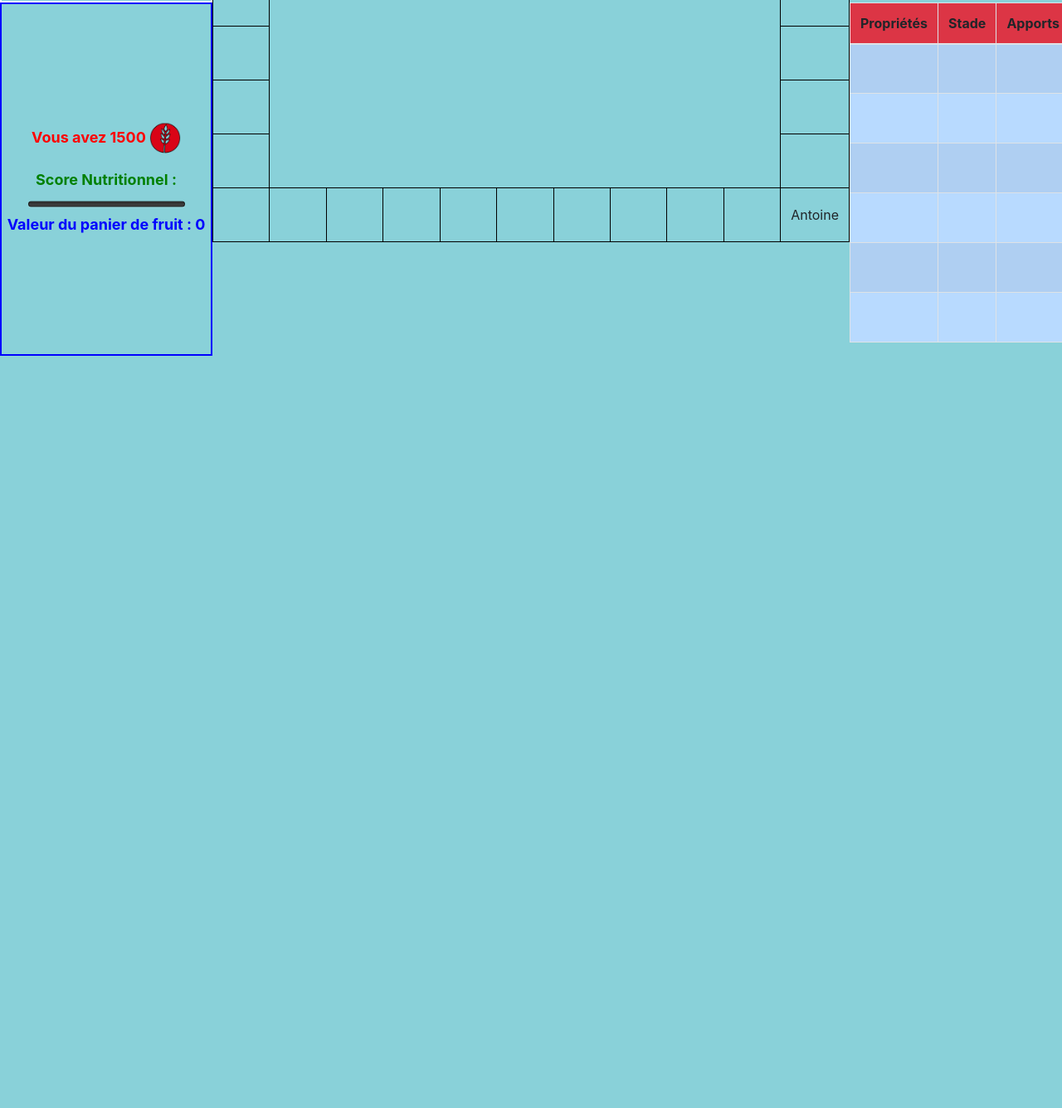
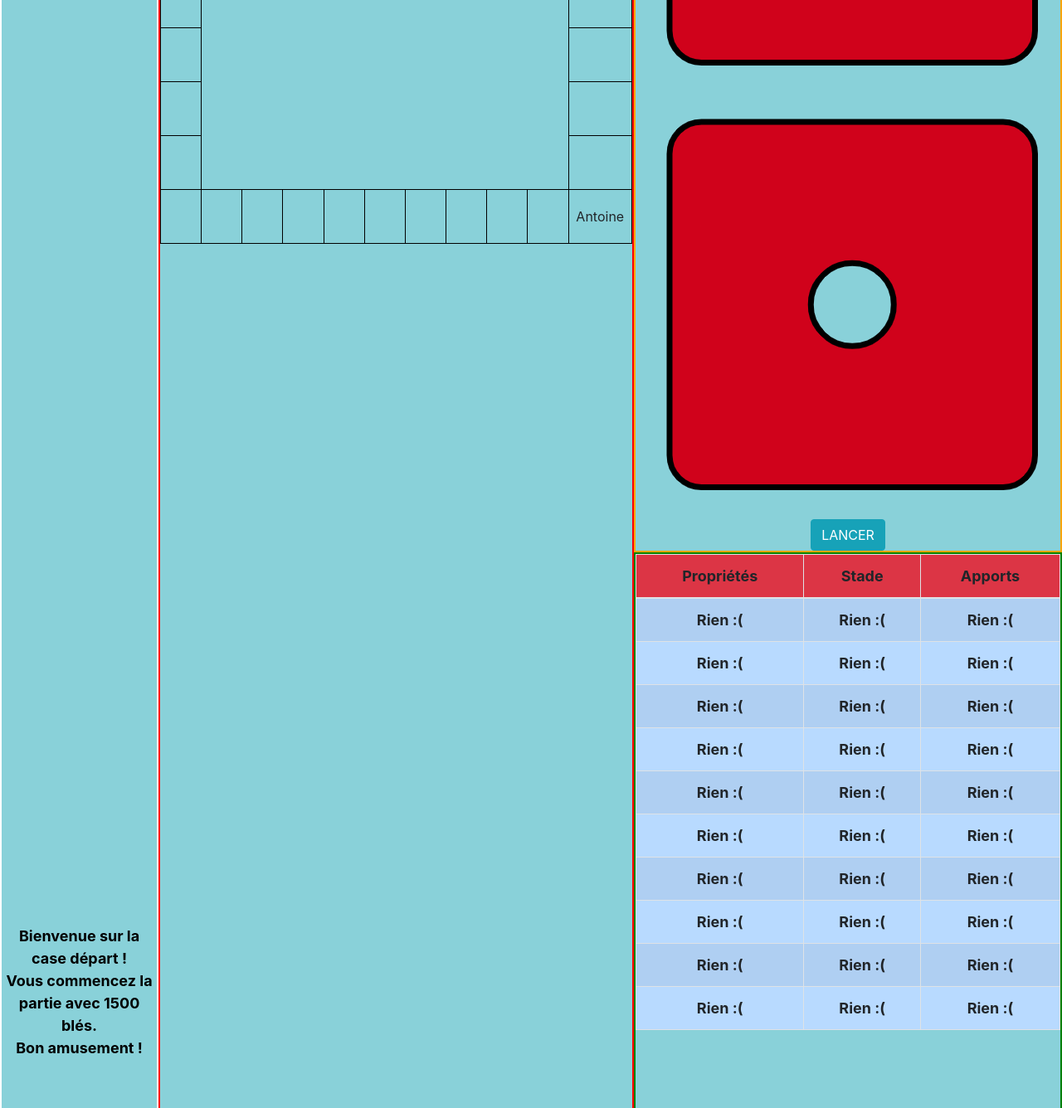
Before and after one commit to corentindessenne/CIRious-Games-2021, a website: page Front/html/game.html in a window 1280 px wide. Shown: the part 424-1760 px from the top of the page at 83% size. Before the commit the page ends 853 px from the top, so only its background shows below. Drawn offline with nearby package versions, Linux system fonts and the light colour scheme.

Commit message:
Positions, new dice & cool stuff

```diff
--- a/Front/css/game.css
+++ b/Front/css/game.css
@@ -2,28 +2,30 @@
     background: #89D1D9;
     display: grid;
 	grid-template-columns: repeat(5, 1fr);
-	grid-template-rows: repeat(4, 1fr);
+	grid-template-rows: repeat(4, 1fr);/* Creates 4 Rows, each of 1 frame*/
     text-align: center;
 }
 
 /*Placement*/
 #topLeftBox{
-    grid-area: 1 / 1 / 3 / 2;
+    grid-area: 1 / 1 / 4 / 2;
 }
 #bottomLeftBox{
-    grid-area: 3 / 1 / 5 / 2; /* row start / column start / row end / column end*/
+    grid-area: 4 / 1 / 5 / 2; /* row start / column start / row end / column end*/
 }
-
 
 #game{
     grid-area: 1 / 2 / 5 / 5;
+    border: solid 2px red;
 }
 
-#dice{
+#topRightBox{
     grid-area: 1 / 5 / 2 / 6;
+    border: solid 2px orange;
 }
-#myPropriety{
-    grid-area: 3 / 5 / 5 / 6;
+#bottomRightBox{
+    grid-area: 2 / 5 / 5 / 6;
+    border: solid 2px green;
 }
 
 /*Visual*/
@@ -40,23 +42,6 @@
     width: 90px;
     height: 65px;
 }
-
-/*Propriety Tab*/
-/*#propriety{
-    display: block;
-    border: solid 1px black;
-    width: 100%;
-}*/
-#propriety td{
-    height: 60px;
-}
-/*
-#propriety td{
-    border: solid 1px black;
-	box-sizing: border-box;
-	vertical-align: middle;
-	text-align: center;
-}*/
 
 /*Cards On left Top Side*/
 #topLeftBox{
@@ -253,6 +238,18 @@
 
 /*Game in the middle*/
 
-/*Actions in the top fight corner*/
+/*Actions in the top right corner*/
+#topRightBox{
 
+}
 /*Propriety Tab in the Bottom right corner*/
+#bottomRightBox{
+    font-weight: bold;
+    font-size: 18px;
+}
+#bottomRightBox table{
+    width: 100%;
+    height: 100%;
+}
+#bottomRightBox table th{
+}
--- a/Front/html/game.html
+++ b/Front/html/game.html
@@ -215,14 +215,15 @@
 
     <!--Third Part-->
     <!--Propriety Tab & Game Info-->
+    <div id="topRightBox">
         <div id="dice">
+            <div id="turnDiv">
                 C'est au tour de <span id="playerName"></span>
-        <br>
+            </div>
+            <div id="diceDiv">
                 <span id="dice1"></span> <span id="dice2"></span>
-        <br>Somme : <span id="diceSum">2</span>
                 <br><button type="button" id="rollDice" class="btn btn-info">LANCER</button>
-        <br>
-        <br>
+            </div>
             <div id="actionButtons">
                 <button type="button" id="buy" class="btn btn-success">Acheter</button>
                 <button type="button" id="redeem" class="btn btn-success">Racheter</button>
@@ -238,6 +239,9 @@
             </div>
             <span id="jailStatus"></span>
         </div>
+    </div>
+
+    <div id="bottomRightBox">
         <div id="myPropriety" style="overflow-x:auto;">
             <table id="propriety" class="table table-hover table-bordered table-striped table-primary">
                 <!--Titles-->
@@ -280,8 +284,29 @@
                     <td></td>
                     <td></td>
                 </tr>
+                <tr>
+                    <td></td>
+                    <td></td>
+                    <td></td>
+                </tr>
+                <tr>
+                    <td></td>
+                    <td></td>
+                    <td></td>
+                </tr>
+                <tr>
+                    <td></td>
+                    <td></td>
+                    <td></td>
+                </tr>
+                <tr>
+                    <td></td>
+                    <td></td>
+                    <td></td>
+                </tr>
                 </tbody>
             </table>
+        </div>
     </div>
 
     <script type="text/javascript" src="../js/gameTest.js"></script>
--- a/Front/js/view.js
+++ b/Front/js/view.js
@@ -89,7 +89,6 @@
         //HTML Elements we will change
         let dice1Value = document.getElementById('dice1');
         let dice2Value = document.getElementById('dice2');
-        let diceSum = document.getElementById('diceSum');
 
         //Remove old Img
         if (dice1Value.children[0] !== undefined) {
@@ -102,12 +101,11 @@
         //Img
         let img = document.createElement('img');
         let img2 = document.createElement('img');
-        img.src = "../assets/img/e" + (this.game.dice1) + ".png";
-        img2.src = "../assets/img/e" + (this.game.dice2) + ".png";
+        img.src = "../assets/img/dice/dice-six-faces-" + (this.game.dice1) + ".png";
+        img2.src = "../assets/img/dice/dice-six-faces-" + (this.game.dice2) + ".png";
         //Insert it
         dice1Value.appendChild(img);
         dice2Value.appendChild(img2);
-        diceSum.innerText = this.game.dice1 + this.game.dice2;
         return true;
     }
     displayMoney() {
@@ -131,10 +129,10 @@
         let proprietyTab = document.getElementById('propriety');
         //Delete old infos
         let line = 1;
-        for (let i = 1; i <= 6; i++) {
-            proprietyTab.rows[i].cells[0].innerText = "";
-            proprietyTab.rows[i].cells[1].innerText = "";
-            proprietyTab.rows[i].cells[2].innerText = "";
+        for (let i = 1; i <= 10; i++) {
+            proprietyTab.rows[i].cells[0].innerText = "Rien :(";
+            proprietyTab.rows[i].cells[1].innerText = "Rien :(";
+            proprietyTab.rows[i].cells[2].innerText = "Rien :(";
         }
 
         //Add new infos
@@ -143,7 +141,7 @@
                 if (line > 10) {
                     proprietyTab.insertRow(line);
                     for (let cpt = 0; cpt < 3; cpt++) {
-                        proprietyTab.rows[ligne].insertCell(cpt);
+                        proprietyTab.rows[line].insertCell(cpt);
                     }
                 }
                 proprietyTab.rows[line].cells[0].innerText = this.game.playerOrder[this.game.orderIndex].myPropriety[i].name;
@@ -165,7 +163,6 @@
 
         return true;
     }
-
     upgradeButtons(request) {
         this.actionButtons("disable");
 
@@ -180,7 +177,6 @@
 
         return true;
     }
-
     displayJailStatus() {
         let jailText = document.getElementById('jailStatus');
         if (this.game.playerOrder[this.game.orderIndex].isJailed) {
@@ -190,7 +186,6 @@
         jailText.innerText = "";
         return true;
     }
-
     displayBoxInfos(box, order) {
         //Before displaying, we clear every span & div
         let boxType = document.getElementById('boxType');
@@ -264,7 +259,7 @@
                         });
                         validDiv.appendChild(validBtn);
                     }
-                    globalDiv.style.backgroundImage = "url('../assets/img/cards/question_front.png')";
+                    globalDiv.style.backgroundImage = "url('../assets/img/cards/question_front_v2.png')";
                     break;
                 case"chance":
                     content = this.game.board.chTab[this.game.chIndex].string;
@@ -274,11 +269,11 @@
                 case"start":
                     type = "Case spéciale";
                     content = "Passez par là pour obtenir 200 blés !";
-                    globalDiv.style.backgroundImage = "url('../assets/img/game/Case_depart.png')";
+                    globalDiv.style.backgroundImage = "url('../assets/img/game/start_temp.png')";
                     break;
                 case"visitPrison":
                     type = "Case spéciale";
-                    content = "Si vous n'êtes pas emprisonné, c'est cool !";
+                    content = "Si vous n'êtes pas emprisonné, vous pouvez narguez ceux qui le sont !";
                     globalDiv.style.backgroundImage = "url('../assets/img/cards/communaute_front.png')";
                     break;
                 case"getStockedBasket":
```
Also changed, not shown: Front/assets/img/dice/dice-six-faces-1.png (renamed from Front/assets/img/dice/dice-six-faces-one.png), Front/assets/img/dice/dice-six-faces-2.png (renamed from Front/assets/img/dice/dice-six-faces-two.png), Front/assets/img/dice/dice-six-faces-3.png (renamed from Front/assets/img/dice/dice-six-faces-three.png), Front/assets/img/dice/dice-six-faces-4.png (renamed from Front/assets/img/dice/dice-six-faces-four.png), Front/assets/img/dice/dice-six-faces-5.png (renamed from Front/assets/img/dice/dice-six-faces-five.png), Front/assets/img/dice/dice-six-faces-6.png (renamed from Front/assets/img/dice/dice-six-faces-six.png). Lines whose indentation alone changed are shown as unchanged.
